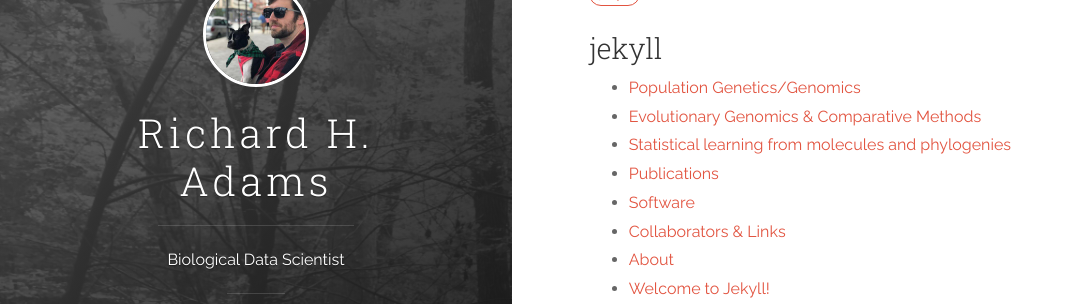
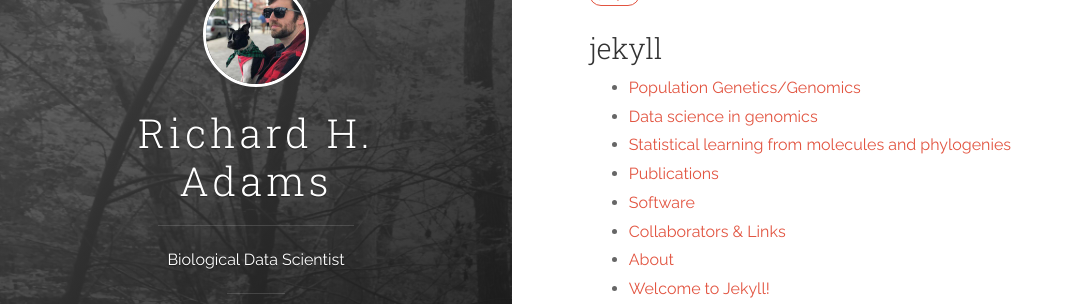
Before and after one commit to rhaTESTrha/Research, a Jekyll site: the page built from categories.md, in a window 1280 px wide. Shown: the part 150-454 px from the top of the page, without its empty margins (0-1074 px from the left). Built offline with Jekyll 4.4.1, drawn with Linux system fonts in a browser that asks for light colours.

Commit message:
Update 2019-11-08-research2.markdown

```diff
--- a/_posts/2019-11-08-research2.markdown
+++ b/_posts/2019-11-08-research2.markdown
@@ -1,5 +1,5 @@
 ---
-title:  "Evolutionary Genomics & Comparative Methods"
+title:  "Data science in genomics"
 date:   2019-11-08 15:04:23
 categories: [jekyll]
 ---
```
